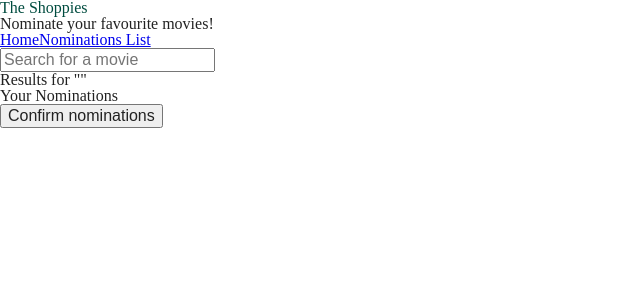
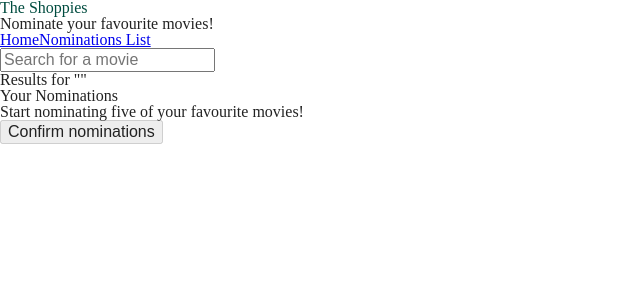
Before and after one commit to csmordido/theShoppies, a React (Create React App) app: page /#/ in a window 1280 px wide. Shown: the top 300 px of the page, without its empty margins (0-640 px from the left). Built offline with nearby package versions, Linux system fonts and the light colour scheme.

Commit message:
added modal

```diff
--- a/src/App.jsx
+++ b/src/App.jsx
@@ -3,6 +3,7 @@
 import Results from './components/Results';
 import NominationsList from './components/NominationsList';
 import UserNominations from './components/UserNominations';
+import Modal from './components/Modal';
 import {
   HashRouter as Router,
   Route,
@@ -35,6 +36,11 @@
             <NominationsList />
           </Route>
         </Router>
+        {
+          userNominations.length === 5
+          ? <Modal />
+          : null
+        }
       </main>
     </div>
   )
--- /dev/null
+++ b/src/components/Modal.jsx
@@ -0,0 +1,11 @@
+import React from 'react';
+
+const Modal = () => {
+  return (
+    <div>
+      <p>You have nominated five films. Please review and confirm your nominations.</p>
+    </div>
+  )
+}
+
+export default Modal;
--- a/src/components/UserNominations.jsx
+++ b/src/components/UserNominations.jsx
@@ -27,15 +27,18 @@
   return (
     <section>
       <h2>Your Nominations</h2>
-      <ul>
-        {nominations}
-      </ul>
+      {
+        !userNominations.length
+        ? <p>Start nominating five of your favourite movies!</p>
+        : <ul>{nominations}</ul>
+      }
       <button
+        disabled={userNominations.length === 5 ? false : true}
         type='button'
-
       >
         Confirm nominations
       </button>
+
     </section>
   );
 };
```
